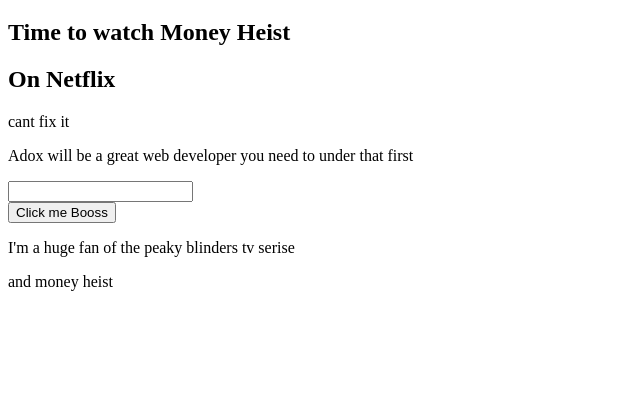
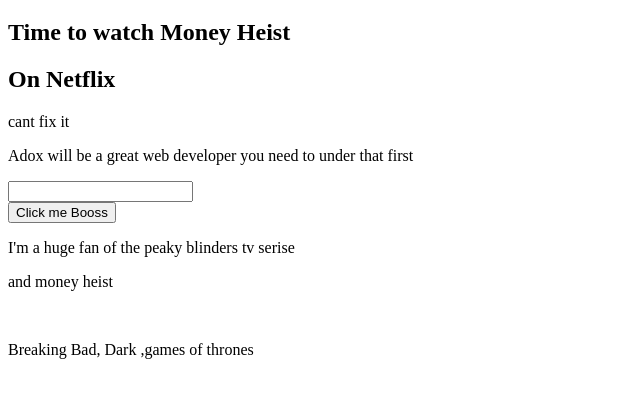
Before and after one commit to SakhawatAdox/Adoxes-website, a plain HTML site: page index.html in a window 1280 px wide. Shown: the part 67-464 px from the top of the page, without its empty margins (0-640 px from the left). Drawn offline with Linux system fonts and the light colour scheme.

Commit message:
tv series

```diff
--- a/index.html
+++ b/index.html
@@ -23,5 +23,7 @@
     <br>
     <p> I'm a huge fan of the peaky blinders tv serise</p>
     <p>and money heist</p>
+    <br>
+    <p>Breaking Bad, Dark ,games of thrones</p>
 </body>
 </html>
```
